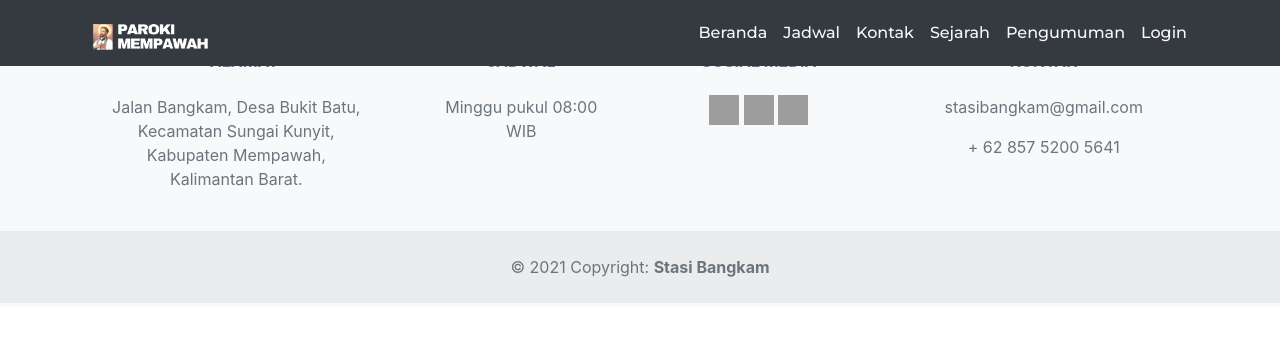
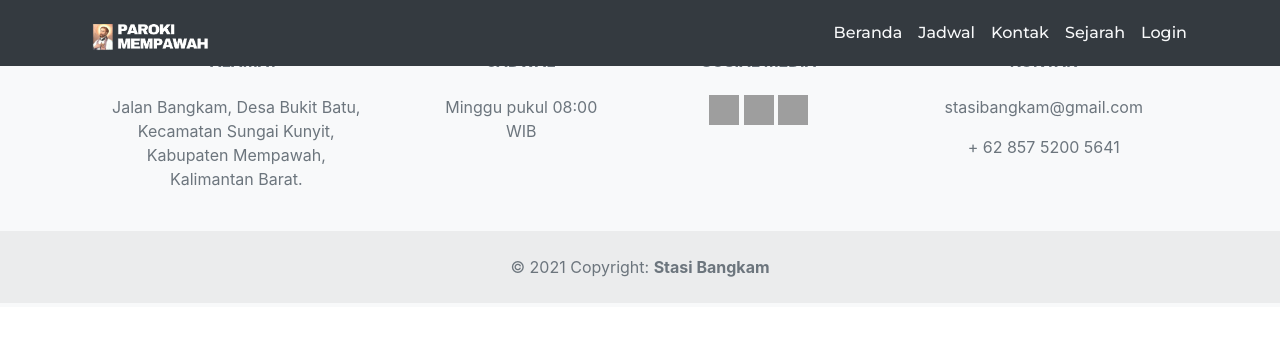
Before and after one commit to yosepdoni/Paroki_Mempawah, a PHP site: page /paroki_mempawah/?p=1 in a window 1280 px wide. Shown: the top 342 px of the page. Run offline with PHP 8.4, Linux system fonts and the light colour scheme; grey boxes are pictures that could not be loaded.

Commit message:
hapus navbar

```diff
--- a/navbar.php
+++ b/navbar.php
@@ -26,10 +26,6 @@
         <li class="nav-item">
           <a class="nav-link text-light" href="index.php?p=sejarah">Sejarah</a>
         </li>
-        <li class="nav-item">
-          <a class="nav-link text-light" href="#">Pengumuman</a>
-        </li>
-
         <?php
         // Check if the user is logged in and has the appropriate level
         $userLevel = isset($_SESSION["level"]) ? $_SESSION["level"] : "";
```
